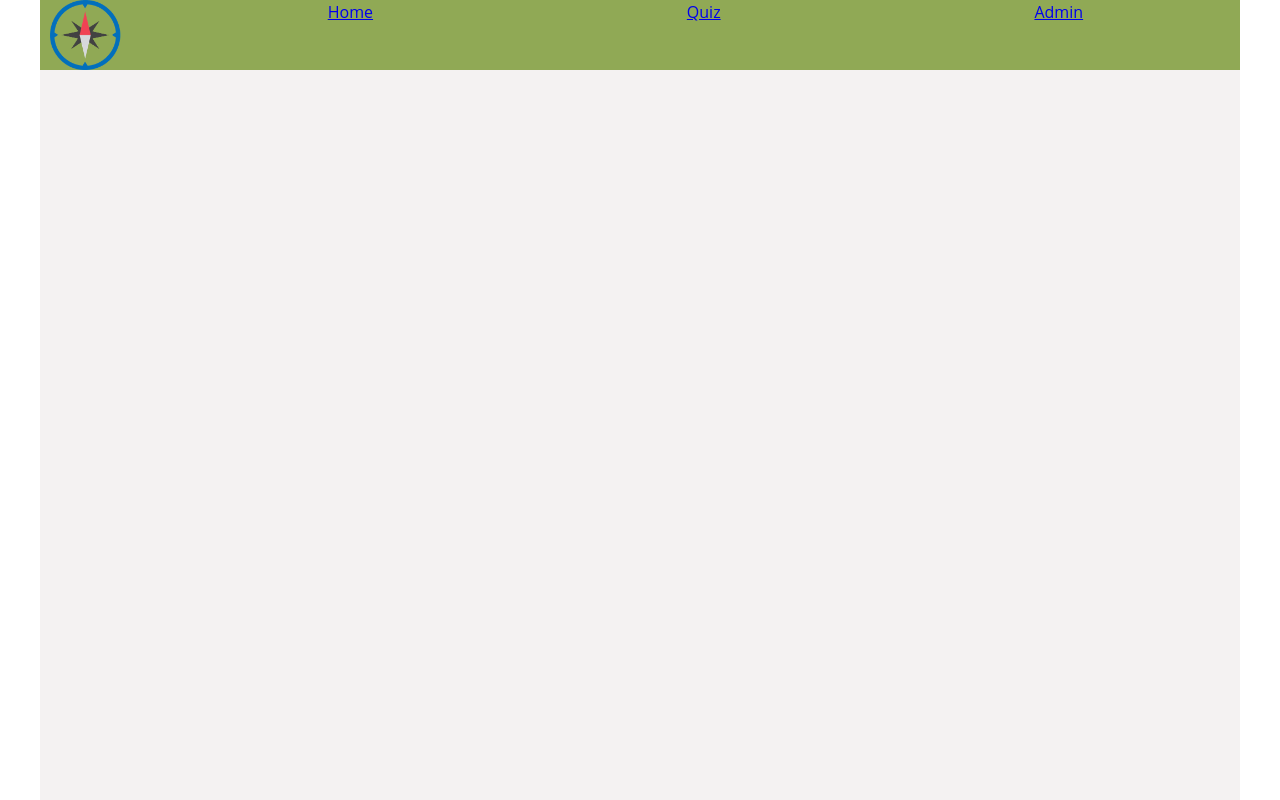
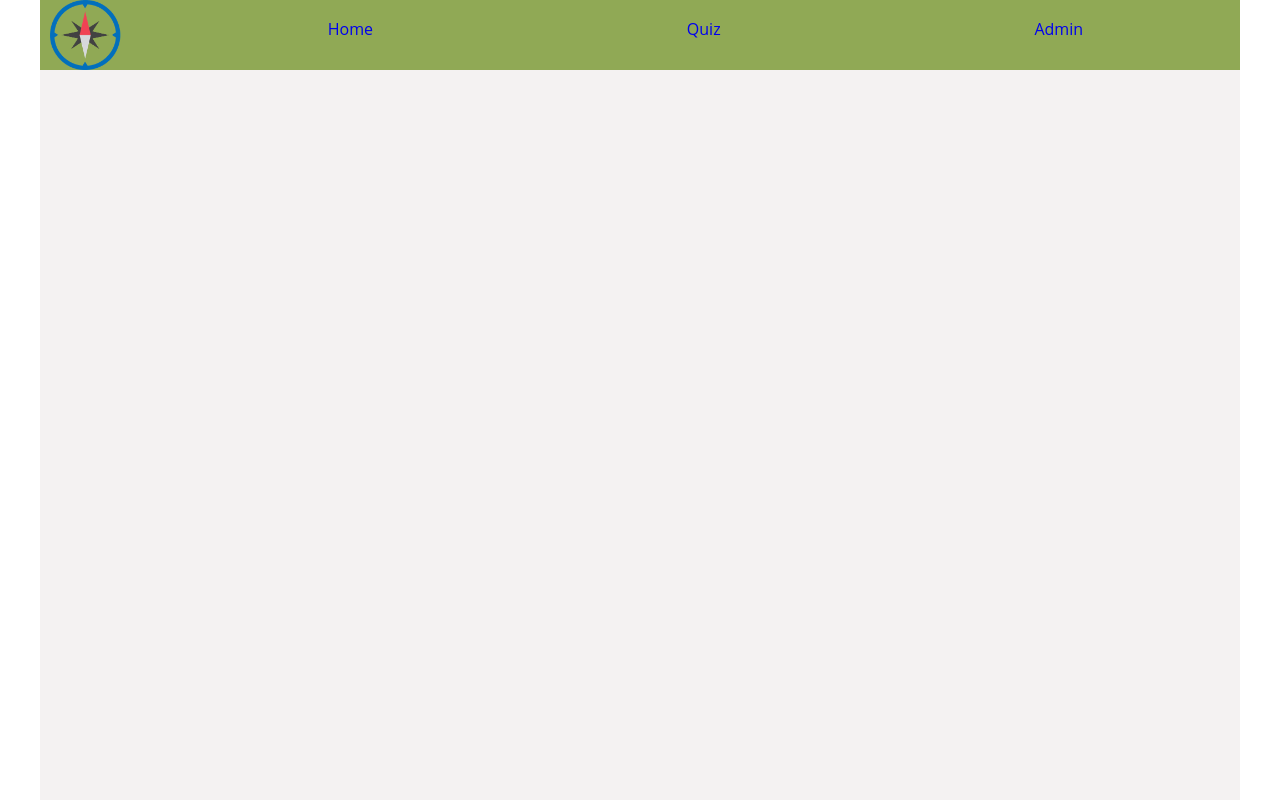
Before and after one commit to jamesjellow/journeymxn-frontend, a Next.js app: page / in a window 1280 px wide. Built offline with nearby package versions, Linux system fonts and the light colour scheme.

Commit message:
fixed some stlying

```diff
--- a/styles/components/_header.scss
+++ b/styles/components/_header.scss
@@ -32,7 +32,8 @@
         height: 100%;
 
         align-self: stretch;
-        text-align: center;
+
+        display: flex;
 
         &:hover {
             background-color: rgba($color-primary-dark, .5);
@@ -40,6 +41,8 @@
     }
 
     &__link {
-
+        align-self: center;
+        margin-bottom: 1rem;
+        text-decoration: none;
     }
 }
--- a/styles/pages/_home.scss
+++ b/styles/pages/_home.scss
@@ -1,6 +1,6 @@
 .container {
-  min-height: 100vh;
-  margin: auto 4rem;
+    min-height: 100vh;
+    margin: auto 4rem;
 
-  background-color: $color-grey-light-2;
+    background-color: $color-grey-light-2;
 }
```
